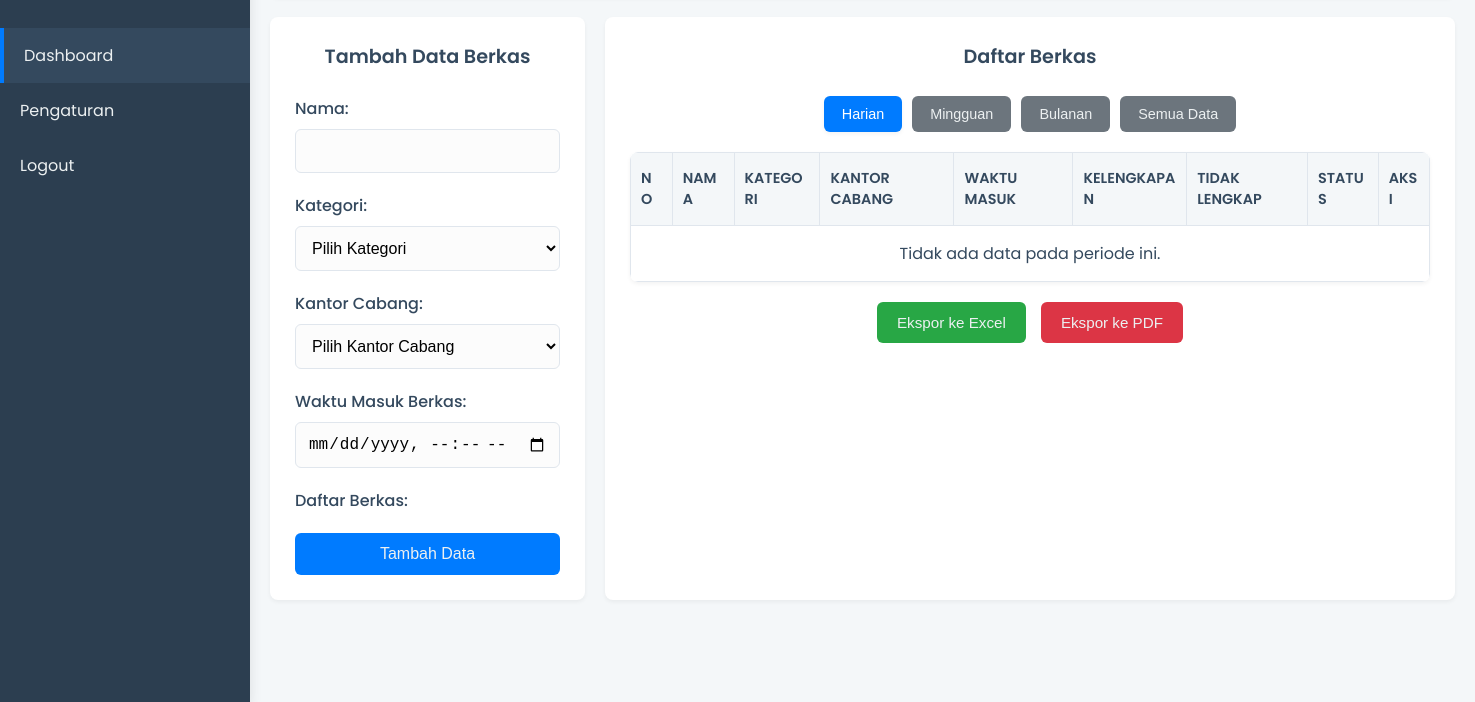
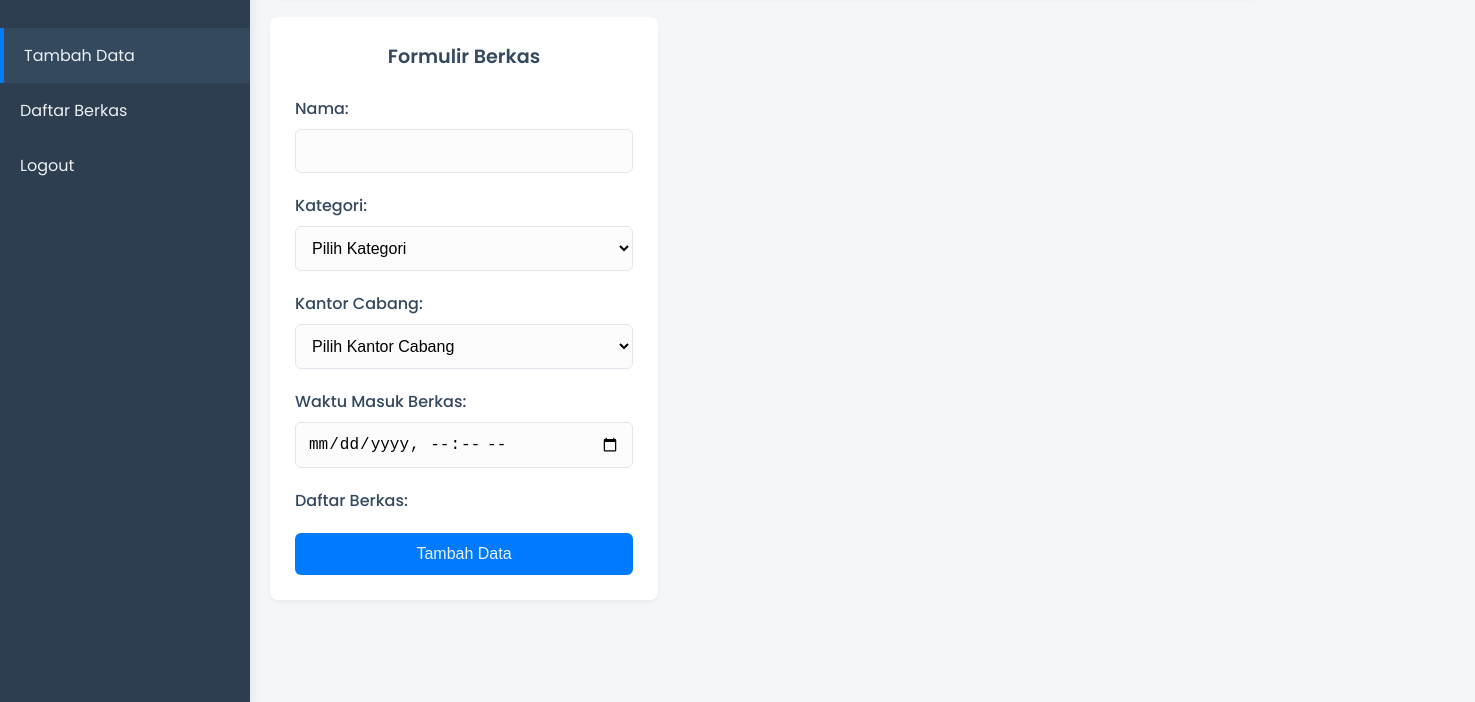
Before and after one commit to faisal0310/pendataan-berkas, a plain HTML site: page index.html in a window 1280 px wide. Shown: the part 98-800 px from the top of the page, 1475 px wide, since content can reach past the window. Drawn offline with nearby package versions, Linux system fonts and the light colour scheme; sample sign-in values are in the browser's storage; a script that the page names is missing.

Commit message:
Update index.html

```diff
--- a/index.html
+++ b/index.html
@@ -14,13 +14,13 @@
             </div>
             <ul class="nav-links">
                 <li class="active">
-                    <a href="#">
-                        <span>Dashboard</span>
+                    <a href="index.html">
+                        <span>Tambah Data</span>
                     </a>
                 </li>
                 <li>
-                    <a href="#">
-                        <span>Pengaturan</span>
+                    <a href="list.html">
+                        <span>Daftar Berkas</span>
                     </a>
                 </li>
                 <li>
@@ -33,11 +33,11 @@
 
         <div class="main-content">
             <header class="main-header">
-                <h2>Pendataan Berkas</h2>
+                <h2>Tambah Data Berkas</h2>
             </header>
             <div class="content-wrapper">
                 <div class="card">
-                    <h3>Tambah Data Berkas</h3>
+                    <h3>Formulir Berkas</h3>
                     <form id="file-form">
                         <div class="form-group">
                             <label for="nama">Nama:</label>
@@ -72,37 +72,6 @@
                         <button type="submit">Tambah Data</button>
                     </form>
                 </div>
-                <div class="card">
-                    <h3>Daftar Berkas</h3>
-                    <div class="filter-buttons">
-                        <button id="filter-daily-btn" class="active">Harian</button>
-                        <button id="filter-weekly-btn">Mingguan</button>
-                        <button id="filter-monthly-btn">Bulanan</button>
-                        <button id="filter-all-btn">Semua Data</button>
-                    </div>
-                    <div class="table-responsive">
-                        <table id="file-table">
-                            <thead>
-                                <tr>
-                                    <th>No</th>
-                                    <th>Nama</th>
-                                    <th>Kategori</th>
-                                    <th>Kantor Cabang</th>
-                                    <th>Waktu Masuk</th>
-                                    <th>Kelengkapan</th>
-                                    <th>Tidak Lengkap</th>
-                                    <th>Status</th>
-                                    <th>Aksi</th>
-                                </tr>
-                            </thead>
-                            <tbody></tbody>
-                        </table>
-                    </div>
-                    <div class="export-buttons">
-                        <button id="export-excel-btn">Ekspor ke Excel</button>
-                        <button id="export-pdf-btn">Ekspor ke PDF</button>
-                    </div>
-                </div>
             </div>
         </div>
     </div>
```
